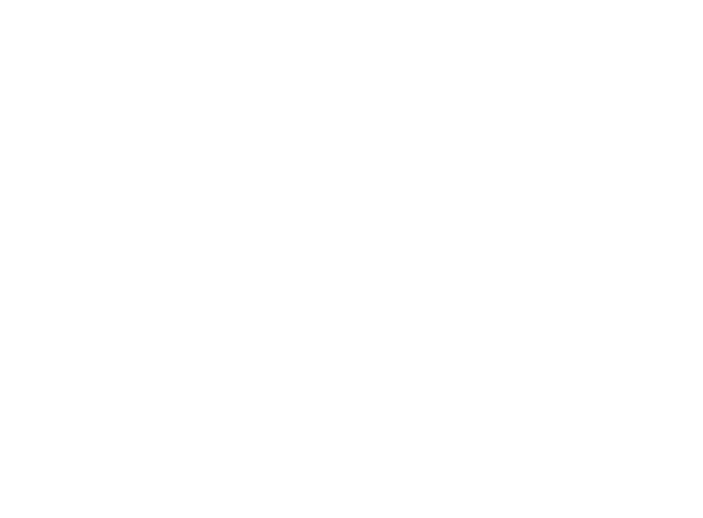
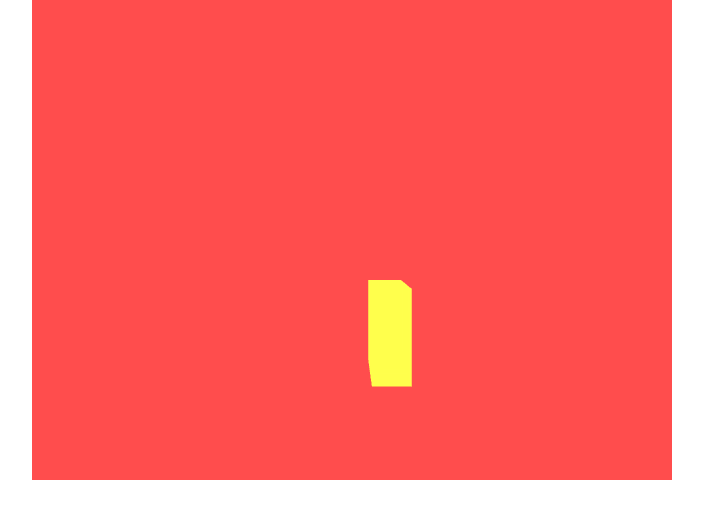
Before and after one commit to piesku/superdisco, a website: page index.html in a window 1280 px wide. Shown: the whole page, without its empty margins (288-991 px from the left). Drawn offline with Linux system fonts and the light colour scheme.

Commit message:
Draw a yellow box

```diff
--- a/index.html
+++ b/index.html
@@ -8,7 +8,8 @@
 <script>
     a = document.querySelector("canvas");
     b = document.body;
-    g = a.getContext("webgl");
+    // XXX The official shim only provides as WebGL1 context.
+    g = a.getContext("webgl2");
     d = document;
 </script>
 <script src="index.js"></script>
--- a/index.js
+++ b/index.js
@@ -0,0 +1,102 @@
+g.clearColor(1.0, 0.3, 0.3, 1.0);
+g.enable(g.DEPTH_TEST);
+g.enable(g.CULL_FACE);
+g.enable(g.CW);
+
+let vertices = Float32Array.from([
+    -1, -1, 1, -1, 1, 1, -1, 1, -1, -1, -1, -1, -1, -1, -1, -1, 1, -1, 1, 1,
+    -1, 1, -1, -1, 1, -1, -1, 1, 1, -1, 1, 1, 1, 1, -1, 1, 1, -1, 1, 1, 1, 1,
+    -1, 1, 1, -1, -1, 1, -1, -1, -1, 1, -1, -1, 1, -1, 1, -1, -1, 1, 1, 1, -1,
+    -1, 1, -1, -1, 1, 1, 1, 1, 1
+]);
+
+let indices = Uint16Array.from([
+    23, 22, 20, 22, 21, 20, 19, 18, 16, 18, 17, 16, 15, 14, 12, 14, 13, 12, 11,
+    10, 8, 10, 9, 8, 7, 6, 4, 6, 5, 4, 3, 2, 0, 2, 1, 0
+]);
+
+let normals = Float32Array.from([
+    -1, 0, 0, -1, 0, 0, -1, 0, 0, -1, 0, 0, 0, 0, -1, 0, 0, -1, 0, 0, -1, 0, 0,
+    -1, 1, 0, 0, 1, 0, 0, 1, 0, 0, 1, 0, 0, 0, 0, 1, 0, 0, 1, 0, 0, 1, 0, 0, 1,
+    0, -1, 0, 0, -1, 0, 0, -1, 0, 0, -1, 0, 0, 1, 0, 0, 1, 0, 0, 1, 0, 0, 1, 0
+]);
+
+function compile_shader(type, source) {
+    let shader = g.createShader(type);
+    g.shaderSource(shader, source);
+    g.compileShader(shader);
+    return shader;
+}
+
+function create_vao(vertices, indices, normals) {
+    let vao = g.createVertexArray()
+    g.bindVertexArray(vao);
+
+    g.bindBuffer(g.ARRAY_BUFFER, g.createBuffer());
+    g.bufferData(g.ARRAY_BUFFER, normals, g.STATIC_DRAW);
+    g.enableVertexAttribArray(1);
+    g.vertexAttribPointer(1, 3, g.FLOAT, g.FALSE, 0, 0);
+
+    g.bindBuffer(g.ARRAY_BUFFER, g.createBuffer());
+    g.bufferData(g.ARRAY_BUFFER, vertices, g.STATIC_DRAW);
+    g.enableVertexAttribArray(0);
+    g.vertexAttribPointer(0, 3, g.FLOAT, g.FALSE, 0, 0);
+
+    g.bindBuffer(g.ELEMENT_ARRAY_BUFFER, g.createBuffer());
+    g.bufferData(g.ELEMENT_ARRAY_BUFFER, indices, g.STATIC_DRAW);
+
+    g.bindVertexArray(null);
+    return vao;
+}
+
+function draw(vao) {
+    g.bindVertexArray(vao);
+    g.drawElements(g.TRIANGLES, 36, g.UNSIGNED_SHORT, 0);
+    g.bindVertexArray(null);
+}
+
+let vert_shader = compile_shader(g.VERTEX_SHADER, `#version 300 es
+    layout(location = 0) in vec3 position;
+    layout(location = 1) in vec3 normal;
+    out vec4 vert_color;
+
+    const mat4 pv = mat4(
+        0.5596334934234619, 0.0, 0.0, 0.0,
+        0, 1.8304877281188965, 0.0, 0.0,
+        0.0, 0.0, -1.0020020008087158, -1.0,
+        0.0, 0.0, 9.819819450378418, 10.0);
+
+    const vec4 color = vec4(1.0, 1.0, 0.3, 1.0);
+    const mat4 model = mat4(
+        1.0, 0.0, 0.0, 0.0,
+        0.0, 1.0, 0.0, 0.0,
+        0.0, 0.0, 1.0, 0.0,
+        2.0, -2.0, 0.0, 1.0);
+
+    void main() {
+        gl_Position = pv * model * vec4(position, 1.0);
+        vert_color = color;
+    }
+`);
+
+let frag_shader = compile_shader(g.FRAGMENT_SHADER, `#version 300 es
+    precision mediump float;
+
+    in vec4 vert_color;
+    out vec4 frag_color;
+
+    void main() {
+        frag_color = vert_color;
+    }
+`);
+
+let program = g.createProgram();
+g.attachShader(program, vert_shader);
+g.attachShader(program, frag_shader);
+g.linkProgram(program);
+g.useProgram(program);
+
+let vao = create_vao(vertices, indices, normals);
+
+g.clear(g.COLOR_BUFFER_BIT | g.DEPTH_BUFFER_BIT);
+draw(vao);
```
